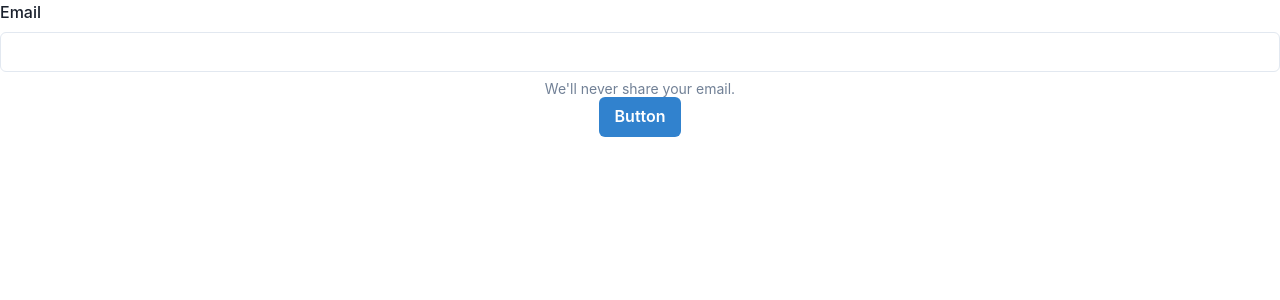
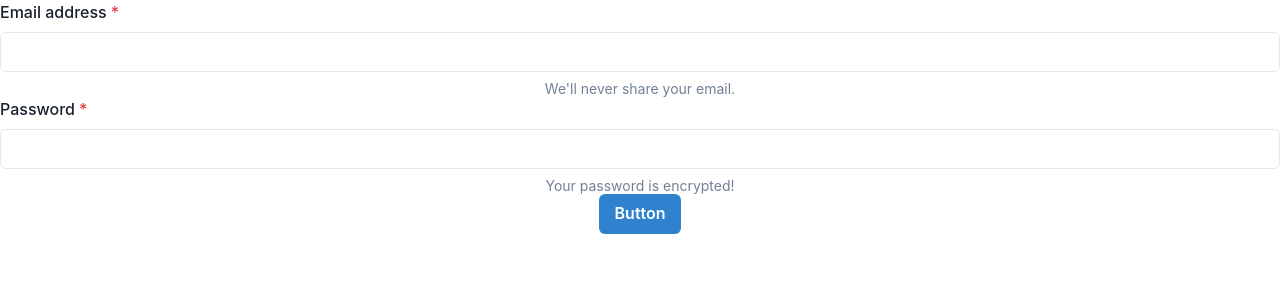
Before and after one commit to MananDoshi1301/link-app, a React (Create React App) app in the folder client/: page /signup in a window 1280 px wide. Shown: the top 300 px of the page. Built offline with nearby package versions, Linux system fonts and the light colour scheme.

Commit message:
Completed successful and unsuccessful signups

```diff
--- a/client/src/components/Authentication/Signup.js
+++ b/client/src/components/Authentication/Signup.js
@@ -2,7 +2,7 @@ import React, { useState } from 'react';
 import {
   FormControl,
   FormLabel,
-  FormErrorMessage,
+  // FormErrorMessage,
   FormHelperText,
   Input,
   Button,
@@ -18,37 +18,54 @@ const Signup = () => {
 
   const handleInputChange = (e) => {
     setCred({ ...cred, [e.target.name]: e.target.value });
-    console.log(cred.email);
   }
 
-  const isError = cred === ''
+  const PostData = async (e) => {
+    e.preventDefault();
+    const { email, password } = cred;
+    const response = await fetch("/signup", {
+      method: "POST",
+      headers: {
+        "Content-Type": "application/json"
+      },
+      body: JSON.stringify({
+        email, password
+      })
+    });
+
+    const res_data = await response.json();
+    console.log(res_data)
+    if (response.status === 422 || !res_data) {
+      window.alert("Invalid Registration!\nEmail already exists");
+    } else {
+      window.alert("Registration Successful!");
+      // setCred()
+    }
+  }
+
   return (
     <div>
-      {/* <FormControl isRequired>
-        <FormLabel htmlFor='email'>Email address</FormLabel>
-        <Input id='email' type='email' autoComplete={false} />
-        <FormHelperText>We'll never share your email.</FormHelperText>
-        <Button colorScheme='blue'>Button</Button>
-      </FormControl> */}
 
-      <FormControl isInvalid={isError}>
-        <FormLabel htmlFor='email'>Email</FormLabel>
-        <Input
-          id='email'
-          type='email'
-          name={'email'}
-          value={cred.email}
-          onChange={handleInputChange}
-        />
-        {!isError ? (
-          <FormHelperText>
-            We'll never share your email.
-          </FormHelperText>
-        ) : (
-          <FormErrorMessage>Email is required.</FormErrorMessage>
-        )}
-        <Button colorScheme='blue'>Button</Button>
-      </FormControl>
+      <form method="post">
+
+        <FormControl isRequired>
+          <FormLabel htmlFor='email'>Email address</FormLabel>
+          <Input id='email' type='email' name={'email'}
+            value={cred.email}
+            onChange={handleInputChange} />
+          <FormHelperText>We'll never share your email.</FormHelperText>
+        </FormControl>
+
+        <FormControl isRequired>
+          <FormLabel htmlFor='password'>Password</FormLabel>
+          <Input id='password' type='password' name={'password'}
+            value={cred.password}
+            onChange={handleInputChange} />
+          <FormHelperText>Your password is encrypted!</FormHelperText>
+        </FormControl>
+
+        <Button onClick={PostData} colorScheme='blue'>Button</Button>
+      </form>
     </div>
   )
 }
```
